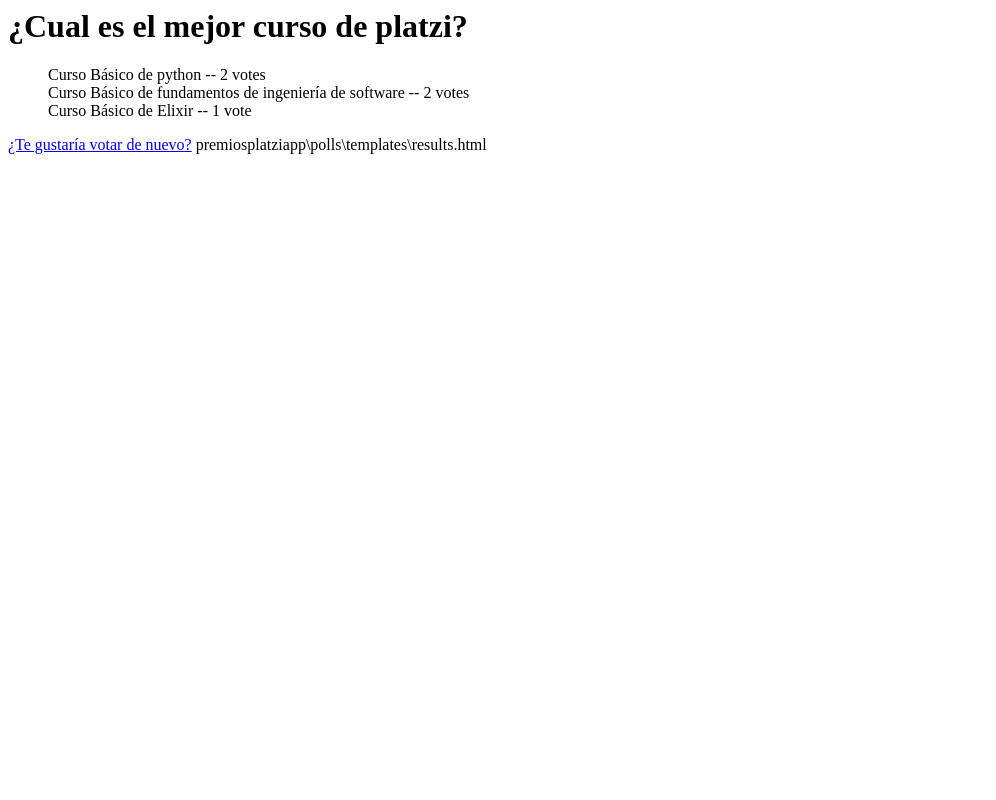
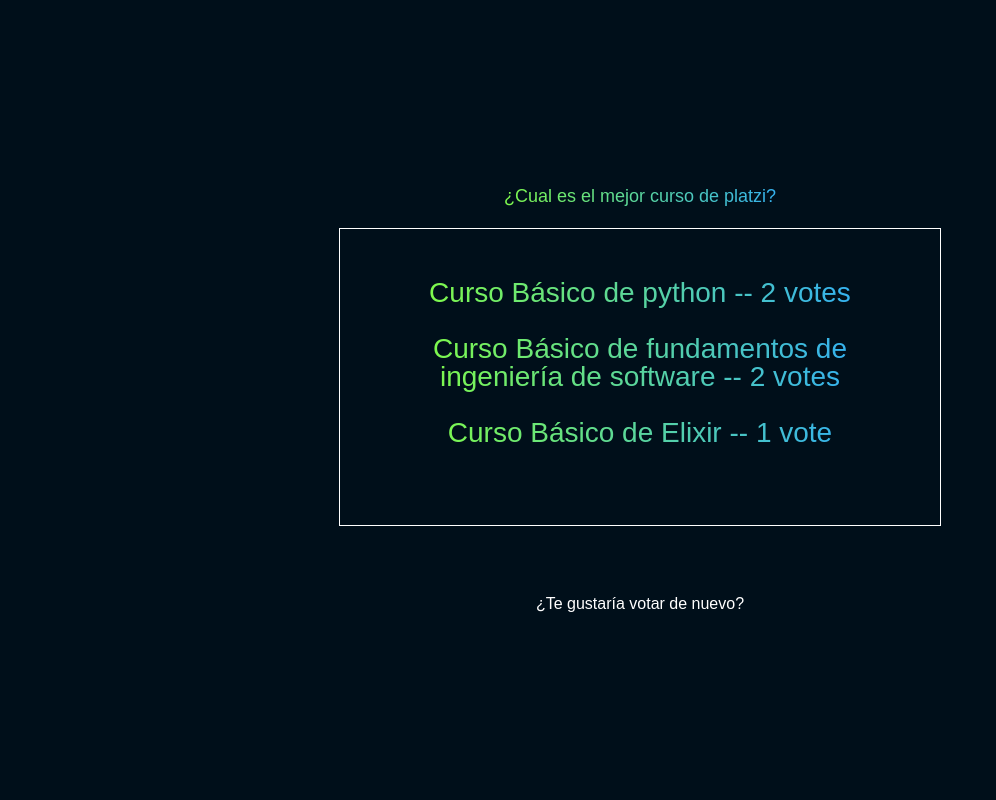
Before and after one commit to Carlos-Mao-Henao/Django_studio, a Django app: page /polls/1/results/ in a window 1280 px wide. Shown: the whole page, without its empty margins (0-996 px from the left). Run offline with Django 4.2, Linux system fonts and the light colour scheme; data comes from the database, SQL or seed files in the repository; both versions use the stored data as it was after the commit.

Commit message:
finalización del CSS de todo el proyecto

```diff
--- /dev/null
+++ b/premiosplatziapp/polls/static/polls/results.css
@@ -0,0 +1,75 @@
+body {
+    display: flex;
+    align-items: center;
+    justify-content: center;
+    flex-direction: column;
+
+    height: 100vh;
+    background: hsl(204 100% 5%);
+    font-family: Arial, Helvetica, sans-serif;
+}
+
+header {
+    display: flex;
+    align-items: center;
+    justify-content: center;
+
+    padding:  25px;
+    padding-top: 50px;
+
+    height: 15px;
+    font-size: 18px;
+    color: #71632d;
+}
+
+ul {
+    display: flex;
+    align-items: center;
+    justify-content: center;
+    flex-direction: column;
+}
+
+header, ul{
+    background: linear-gradient(
+        to right,
+        hsl(98 100% 62%),
+        hsl(204 100% 59%)
+    );
+    -webkit-background-clip: text;
+    -webkit-text-fill-color: transparent;
+    text-align: center;
+}
+
+fieldset {
+    display: flex;
+    align-items: center;
+    justify-content: center;
+    flex-direction: column;
+
+    width: 500px;
+
+    border: 1px solid white;
+    padding: 50px;
+    margin-bottom: 20px;
+
+    font-size: 28px;
+}
+
+
+a {
+    display: flex;
+    align-items: center;
+    justify-content: center;
+
+    color: white;
+    text-decoration: none;
+}
+
+footer {
+    display: flex;
+    align-items: center;
+    justify-content: space-evenly;
+
+    width: 100vw;
+    padding: 50px 0;
+}
--- a/premiosplatziapp/polls/templates/polls/results.html
+++ b/premiosplatziapp/polls/templates/polls/results.html
@@ -1,10 +1,29 @@
-<h1>{{ question.question_text }}</h1>
+{% load static %}
+
+<!DOCTYPE html>
+<html lang="en">
+<head>
+    <meta charset="UTF-8">
+    <meta http-equiv="X-UA-Compatible" content="IE=edge">
+    <meta name="viewport" content="width=device-width, initial-scale=1.0">
+    <link rel="stylesheet" href="{% static 'polls/reset.css' %}">
+    <link rel="stylesheet" href="{% static 'polls/results.css' %}">
+    <title>{{ question.question_text }}</title>
+</head>
+<body>
+    <header><h1>{{ question.question_text }}</h1></header>
+    <fieldset>
         <ul>
             {% for choice in question.choice_set.all %}
-    <li0>{{ choice.choice_text }} -- {{ choice.votes }} vote{{ choice.votes|pluralize }}</li>
+                <li>{{ choice.choice_text }} -- {{ choice.votes }} vote{{ choice.votes|pluralize }}</li>
                     <br>
             {% endfor %}
         </ul>
+    </fieldset>
 
+    <footer>
         <a href="{% url 'polls:detail' question.id %}">¿Te gustaría votar de nuevo?</a>
-premiosplatziapp\polls\templates\results.html
+    </footer>
+
+</body>
+</html>
```
Also changed, not shown: premiosplatziapp/polls/static/polls/detail.css (added, +34 -0 lines), premiosplatziapp/polls/templates/polls/detail.html (+17 -0 lines), premiosplatziapp/db.sqlite3. Lines whose indentation alone changed are shown as unchanged.
